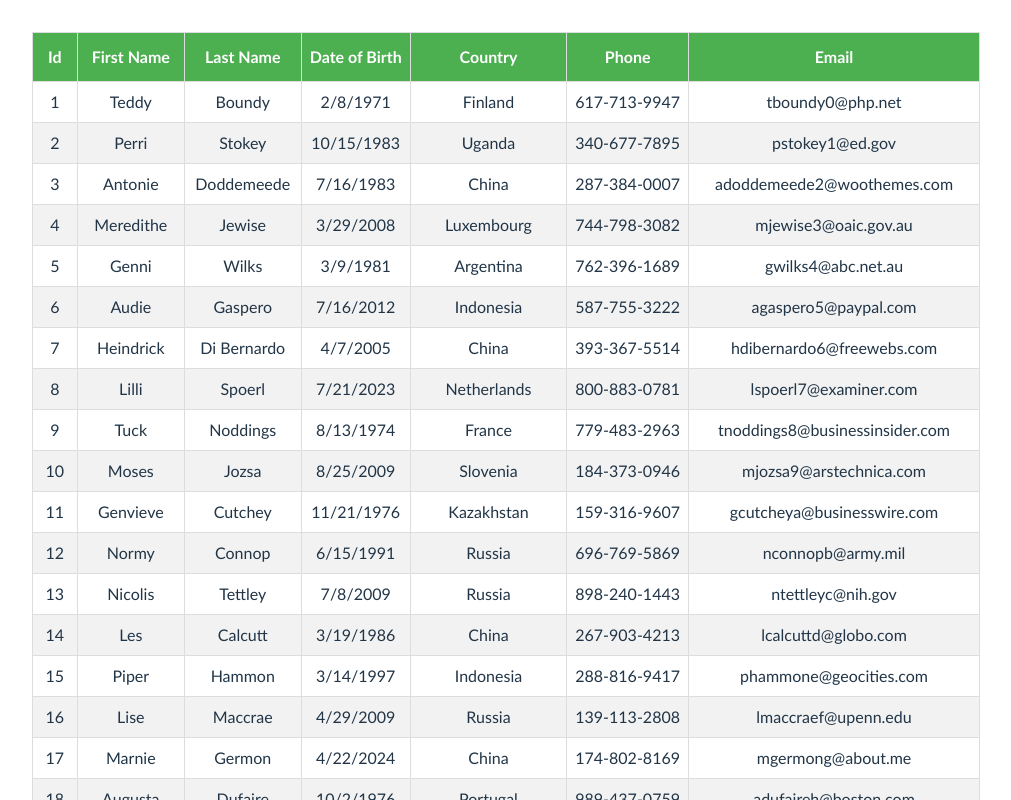
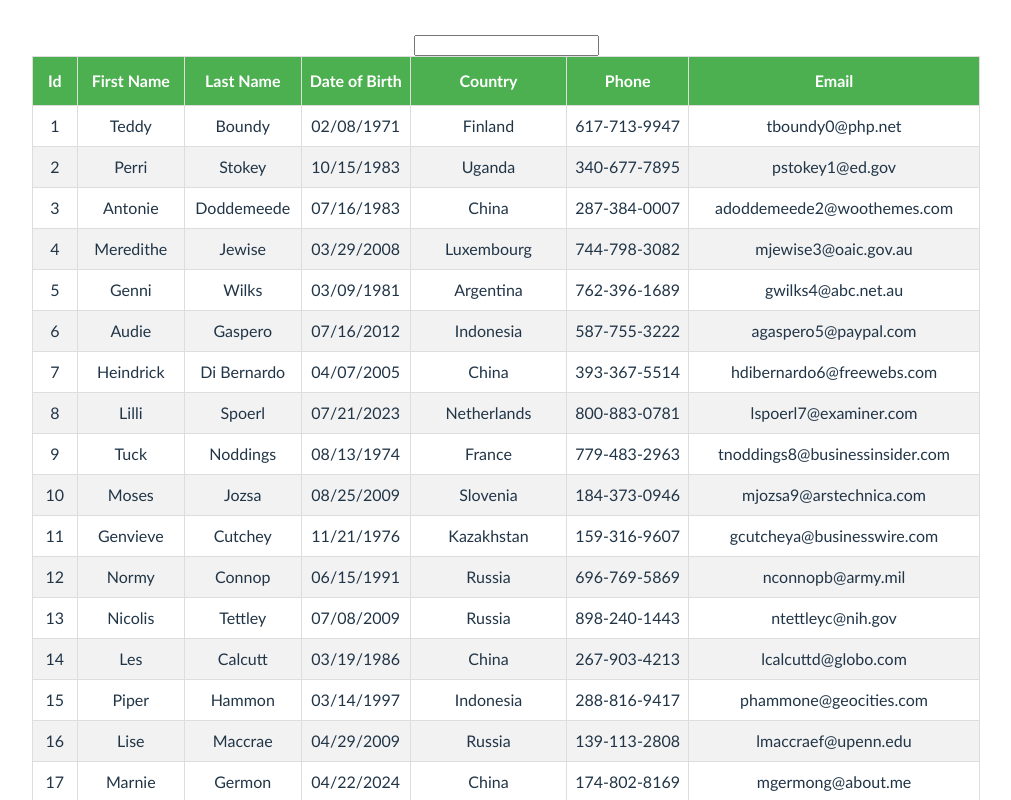
Before and after one commit to jrreda/React-Table-Demo, a React (Vite) app: page / in a window 1280 px wide. Shown: the top 800 px of the page, without its empty margins (134-1145 px from the left). Built offline with nearby package versions, Linux system fonts and the light colour scheme.

Commit message:
GlobalFilter

```diff
--- a/package.json
+++ b/package.json
@@ -10,6 +10,7 @@
     "preview": "vite preview"
   },
   "dependencies": {
+    "date-fns": "^4.1.0",
     "react": "^19.2.0",
     "react-dom": "^19.2.0",
     "react-table": "^7.8.0"
--- a/src/App.jsx
+++ b/src/App.jsx
@@ -1,10 +1,10 @@
 import './App.css'
-import { SortingTable } from './components/SortingTable'
+import { FilteringTable } from './components/FilteringTable'
 
 function App() {
   return (
     <div>
-      <SortingTable />
+      <FilteringTable />
     </div>
   )
 }
--- /dev/null
+++ b/src/components/FilteringTable.jsx
@@ -0,0 +1,71 @@
+import "./table.css";
+import { COLUMNS } from "./columns";
+import { useTable, useSortBy, useGlobalFilter } from "react-table";
+import { useMemo } from "react";
+import MOCK_DATA from "../../data/MOCK_DATA.json";
+import { GlobalFilter } from "./GlobalFilter";
+
+export const FilteringTable = () => {
+  const data = useMemo(() => MOCK_DATA, []);
+  const columns = useMemo(() => COLUMNS, []);
+
+  const {
+    getTableProps,
+    getTableBodyProps,
+    headerGroups,
+    footerGroups,
+    rows,
+    prepareRow,
+    state,
+    setGlobalFilter,
+  } = useTable({ columns, data }, useGlobalFilter, useSortBy);
+
+  const { globalFilter } = state;
+
+  return (
+    <>
+      <GlobalFilter filter={globalFilter} setFilter={setGlobalFilter} />
+      <table>
+        <thead {...getTableProps()}>
+          {headerGroups.map((headerGroup) => (
+            <tr {...headerGroup.getHeaderGroupProps()}>
+              {headerGroup.headers.map((column) => (
+                <th {...column.getHeaderProps(column.getSortByToggleProps())}>
+                  {column.render("Header")}
+                  <span>
+                    {column.isSorted
+                      ? column.isSortedDesc
+                        ? " 🔽"
+                        : " 🔼"
+                      : ""}
+                  </span>
+                </th>
+              ))}
+            </tr>
+          ))}
+        </thead>
+        <tbody {...getTableBodyProps()}>
+          {rows.map((row) => {
+            prepareRow(row);
+            return (
+              <tr {...row.getRowProps()}>
+                {row.cells.map((cell) => (
+                  <td {...cell.getCellProps()}>{cell.render("Cell")}</td>
+                ))}
+              </tr>
+            );
+          })}
+        </tbody>
+        <tfoot>
+          {footerGroups.map((footerGroup) => (
+            <tr {...footerGroup.getFooterGroupProps()}>
+              {footerGroup.headers.map((column) => (
+                <td {...column.getFooterProps()}>{column.render("Footer")}</td>
+              ))}
+            </tr>
+          ))}
+        </tfoot>
+      </table>
+    </>
+  );
+};
--- /dev/null
+++ b/src/components/GlobalFilter.jsx
@@ -0,0 +1,11 @@
+export const GlobalFilter = ({ filter, setFilter }) => {
+  return (
+    <div>
+      <input
+        type="text"
+        value={filter || ""}
+        onChange={(e) => setFilter(e.target.value)}
+      />
+    </div>
+  )
+}
--- a/src/components/columns.js
+++ b/src/components/columns.jsx
@@ -1,3 +1,5 @@
+import { format } from "date-fns";
+
 export const COLUMNS = [
   {
     Header: 'Id',
@@ -18,6 +20,9 @@
     Header: 'Date of Birth',
     Footer: 'Date of Birth',
     accessor: 'date_of_birth',
+    Cell: ({ value }) => {
+      return <span>{format(new Date(value), "MM/dd/yyyy")}</span>;
+    },
   },
   {
     Header: 'Country',
```
Also changed, not shown: 1 other file (tests, documents, lock files or other folders).
